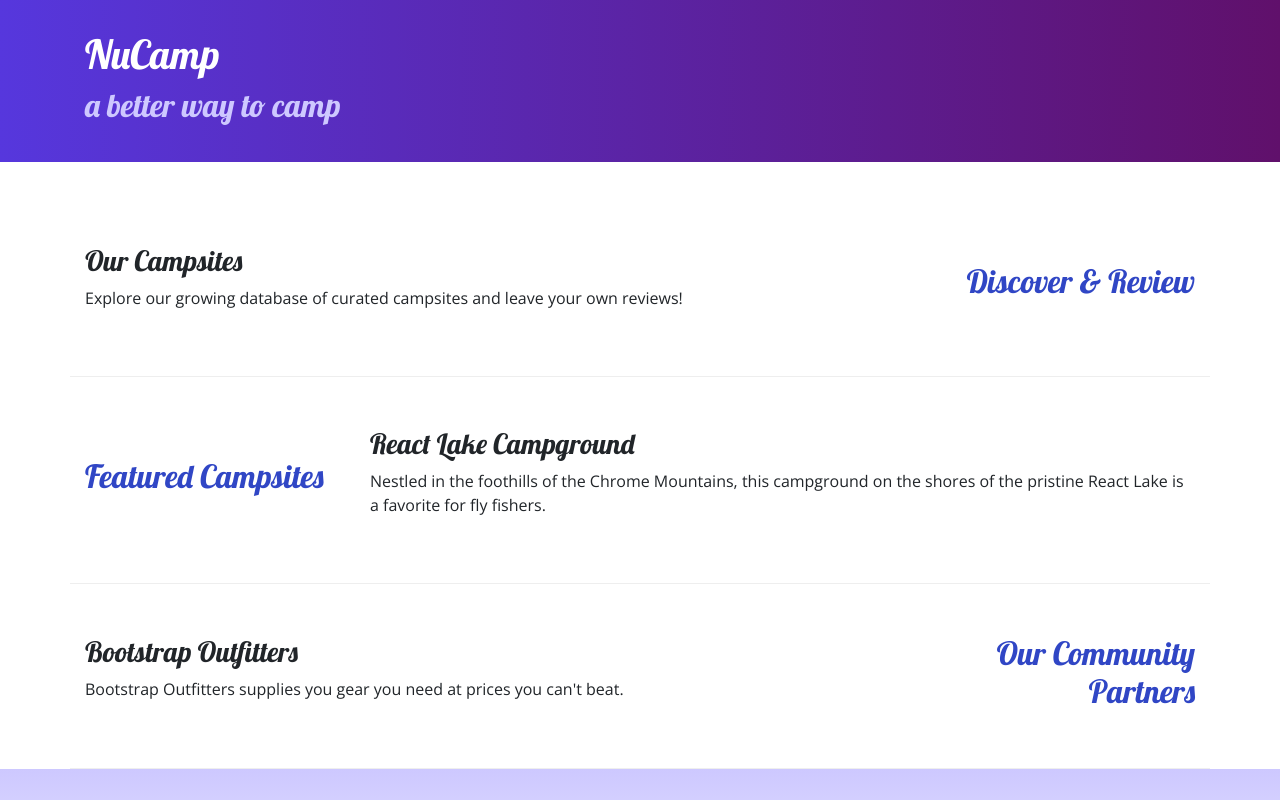
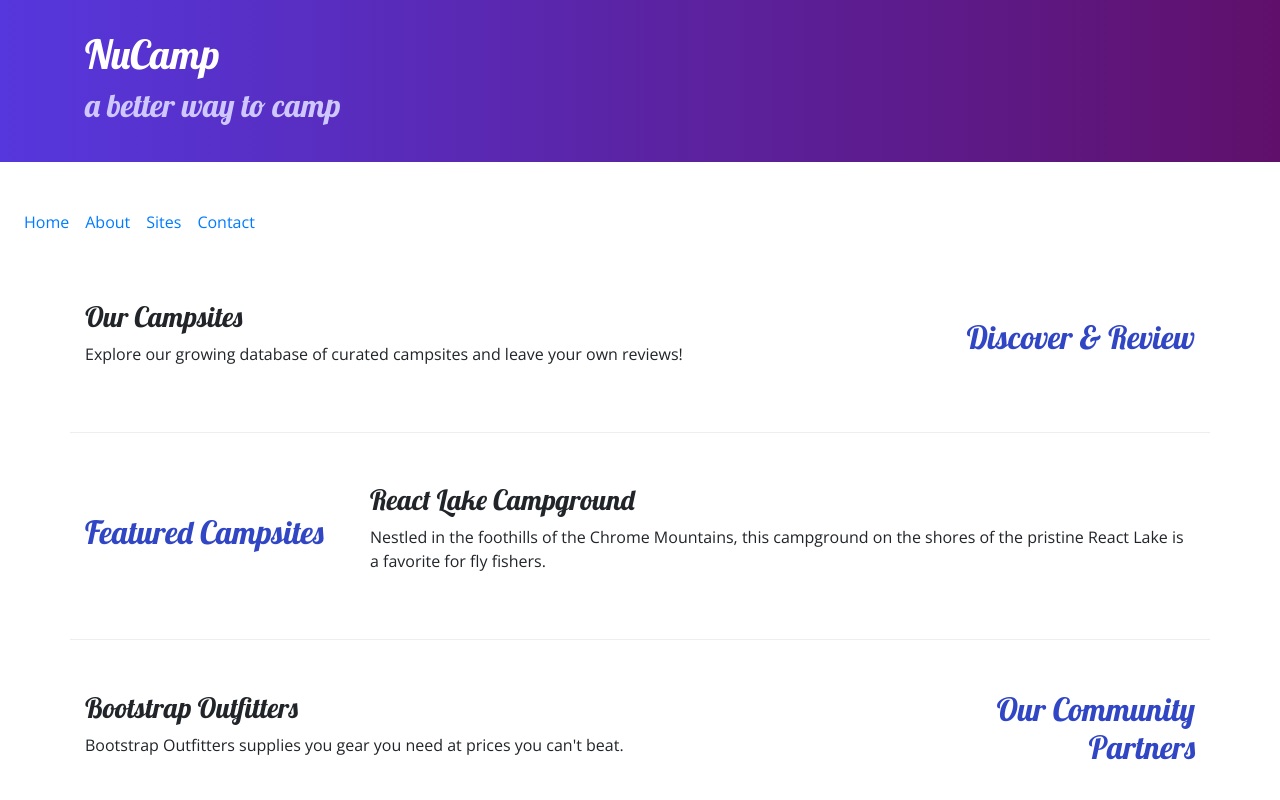
Before and after one commit to ferispeakscode/nucamp-bootstrap, a website: page index.html in a window 1280 px wide. Shown: the top 800 px of the page. Drawn offline with nearby package versions, Linux system fonts and the light colour scheme.

Commit message:
Added navbar to index.html

```diff
--- a/index.html
+++ b/index.html
@@ -28,6 +28,15 @@
                 </div>
             </div>
         </header>
+
+         <nav class="navbar navbar-expand-sm">
+             <ul class="navbar-nav">
+                <li class="nav-item"><a class="nav-link" href="#">Home</a></li>
+                <li class="nav-item"><a class="nav-link" href="aboutus.html">About</a></li>
+                <li class="nav-item"><a class="nav-link" href="#">Sites</a></li>
+                <li class="nav-item"><a class="nav-link" href="#">Contact</a></li>
+             </ul>
+         </nav>
 
         <div class="container">
             <div class="row row-content align-items-center">
```
